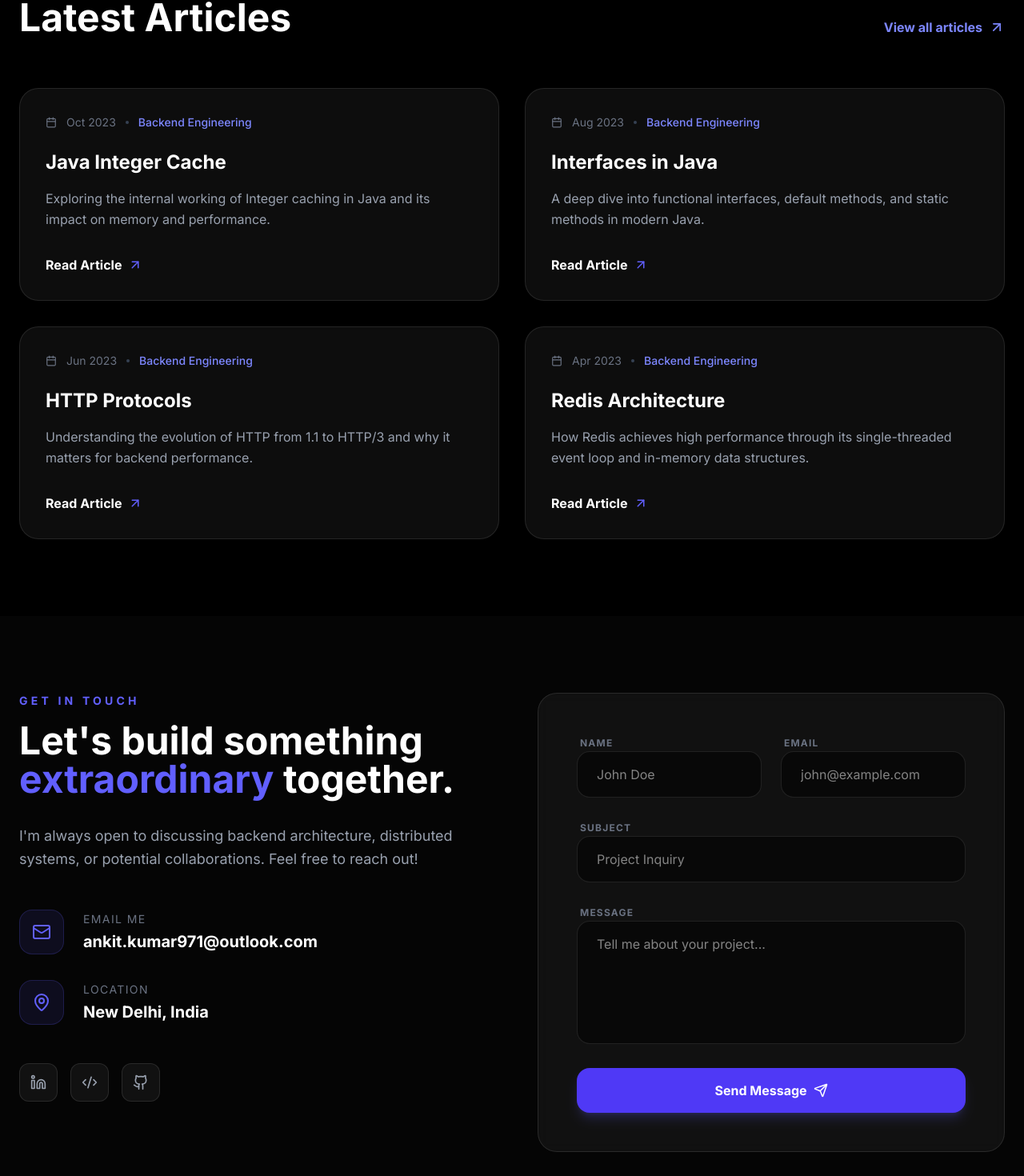
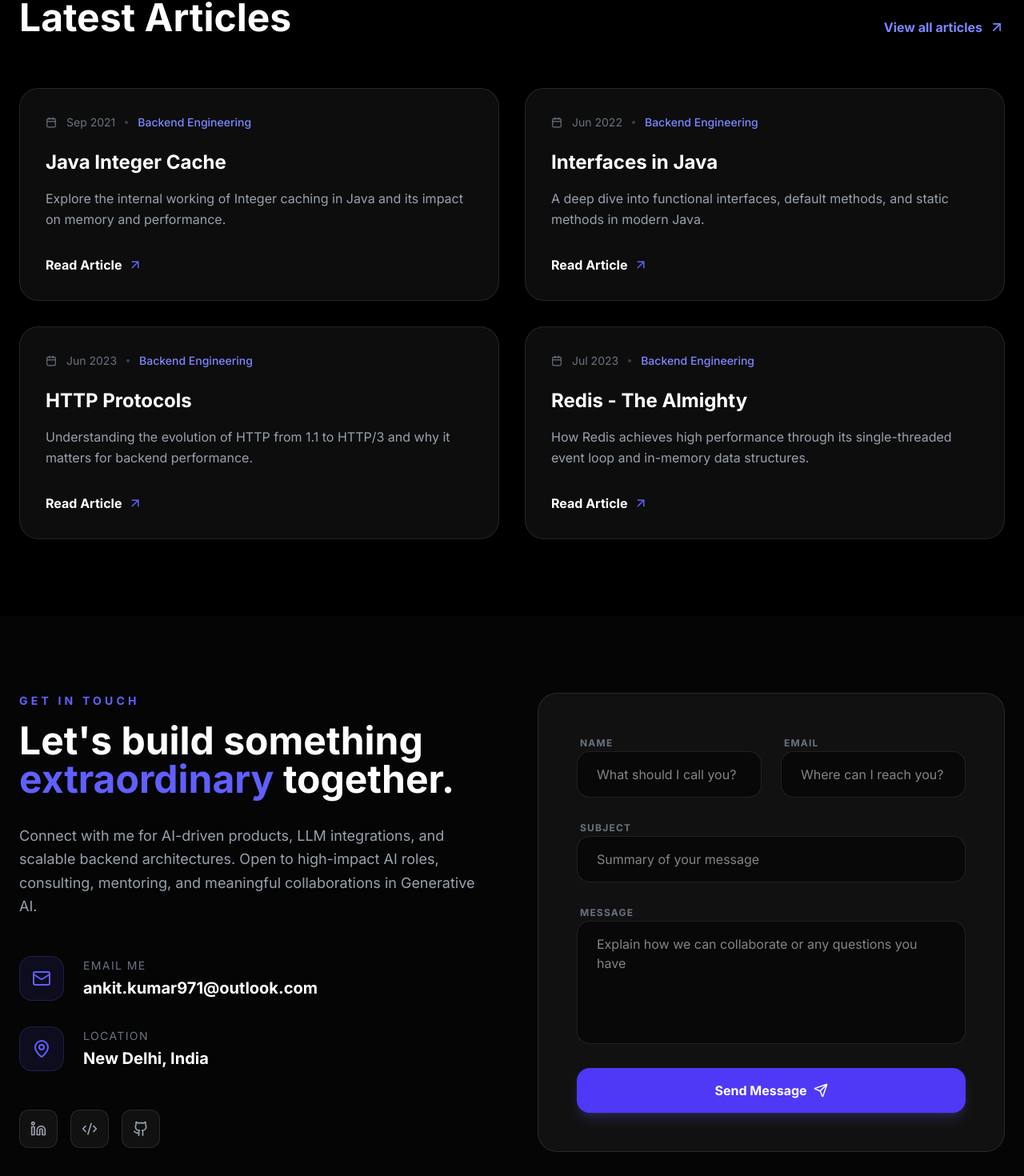
Before and after one commit to softwarekhatri/portfolio-new, a React (Vite) app: page / in a window 1280 px wide. Shown: the part 5560-7030 px from the top of the page at 80% size. Built offline with nearby package versions, Linux system fonts and the light colour scheme.

Commit message:
updated content

```diff
--- a/src/components/Blog.tsx
+++ b/src/components/Blog.tsx
@@ -1,7 +1,7 @@
-import React from 'react';
-import { motion } from 'motion/react';
-import { ArrowUpRight, Calendar } from 'lucide-react';
-import { BLOGS } from '../constants';
+import React from "react";
+import { motion } from "motion/react";
+import { ArrowUpRight, Calendar } from "lucide-react";
+import { BLOGS } from "../constants";
 
 export default function Blog() {
   return (
@@ -28,7 +28,8 @@ export default function Blog() {
             </motion.h3>
           </div>
           <motion.a
-            href="#"
+            href="https://medium.com/@ankitkhatriofficial"
+            target="_blank"
             initial={{ opacity: 0 }}
             whileInView={{ opacity: 1 }}
             viewport={{ once: true }}
@@ -43,6 +44,7 @@ export default function Blog() {
             <motion.a
               key={blog.title}
               href={blog.link}
+              target="_blank"
               initial={{ opacity: 0, y: 30 }}
               whileInView={{ opacity: 1, y: 0 }}
               viewport={{ once: true }}
@@ -53,7 +55,9 @@ export default function Blog() {
                 <Calendar size={14} />
                 <span>{blog.date}</span>
                 <span className="w-1 h-1 rounded-full bg-gray-700" />
-                <span className="text-indigo-400 font-medium">Backend Engineering</span>
+                <span className="text-indigo-400 font-medium">
+                  Backend Engineering
+                </span>
               </div>
               <h4 className="text-2xl font-bold text-white mb-4 group-hover:text-indigo-400 transition-colors">
                 {blog.title}
@@ -62,7 +66,8 @@ export default function Blog() {
                 {blog.excerpt}
               </p>
               <div className="flex items-center gap-2 text-white font-bold group-hover:gap-4 transition-all">
-                Read Article <ArrowUpRight size={18} className="text-indigo-500" />
+                Read Article{" "}
+                <ArrowUpRight size={18} className="text-indigo-500" />
               </div>
             </motion.a>
           ))}
--- a/src/components/Contact.tsx
+++ b/src/components/Contact.tsx
@@ -1,11 +1,14 @@
-import React from 'react';
-import { motion } from 'motion/react';
-import { Mail, Linkedin, Github, Send, MapPin, Code2 } from 'lucide-react';
-import { PERSON_DETAILS } from '../constants';
+import React from "react";
+import { motion } from "motion/react";
+import { Mail, Linkedin, Github, Send, MapPin, Code2 } from "lucide-react";
+import { PERSON_DETAILS } from "../constants";
 
 export default function Contact() {
   return (
-    <section id="contact" className="py-24 px-6 bg-white/[0.02] overflow-hidden">
+    <section
+      id="contact"
+      className="py-24 px-6 bg-white/[0.02] overflow-hidden"
+    >
       <div className="max-w-7xl mx-auto">
         <div className="grid lg:grid-cols-2 gap-16">
           <motion.div
@@ -14,12 +17,20 @@ export default function Contact() {
             viewport={{ once: true }}
             transition={{ duration: 0.8 }}
           >
-            <h2 className="text-sm font-bold text-indigo-500 uppercase tracking-[0.3em] mb-4">Get in Touch</h2>
+            <h2 className="text-sm font-bold text-indigo-500 uppercase tracking-[0.3em] mb-4">
+              Get in Touch
+            </h2>
             <h3 className="text-4xl md:text-5xl font-bold text-white mb-8">
-              Let's build something <span className="text-indigo-500">extraordinary</span> together.
+              Let's build something{" "}
+              <span className="text-indigo-500">extraordinary</span> together.
             </h3>
             <p className="text-lg text-gray-400 mb-12 leading-relaxed">
-              I'm always open to discussing backend architecture, distributed systems, or potential collaborations. Feel free to reach out!
+              {/* I'm always open to discussing backend architecture, distributed
+              systems, or potential collaborations. Feel free to reach out! */}
+              Connect with me for AI-driven products, LLM integrations, and
+              scalable backend architectures. Open to high-impact AI roles,
+              consulting, mentoring, and meaningful collaborations in Generative
+              AI.
             </p>
 
             <div className="space-y-8">
@@ -28,8 +39,13 @@ export default function Contact() {
                   <Mail size={24} />
                 </div>
                 <div className="min-w-0 flex-1">
-                  <div className="text-sm text-gray-500 uppercase tracking-widest mb-1">Email Me</div>
-                  <a href={`mailto:${PERSON_DETAILS.email}`} className="text-lg md:text-xl font-bold text-white hover:text-indigo-400 transition-colors break-all">
+                  <div className="text-sm text-gray-500 uppercase tracking-widest mb-1">
+                    Email Me
+                  </div>
+                  <a
+                    href={`mailto:${PERSON_DETAILS.email}`}
+                    className="text-lg md:text-xl font-bold text-white hover:text-indigo-400 transition-colors break-all"
+                  >
                     {PERSON_DETAILS.email}
                   </a>
                 </div>
@@ -40,7 +56,9 @@ export default function Contact() {
                   <MapPin size={24} />
                 </div>
                 <div>
-                  <div className="text-sm text-gray-500 uppercase tracking-widest mb-1">Location</div>
+                  <div className="text-sm text-gray-500 uppercase tracking-widest mb-1">
+                    Location
+                  </div>
                   <div className="text-xl font-bold text-white">
                     {PERSON_DETAILS.location}
                   </div>
@@ -52,7 +70,10 @@ export default function Contact() {
               {[
                 { icon: Linkedin, href: PERSON_DETAILS.linkedin },
                 { icon: Code2, href: PERSON_DETAILS.leetcode },
-                { icon: Github, href: "#" },
+                {
+                  icon: Github,
+                  href: PERSON_DETAILS.github,
+                },
               ].map((social, i) => (
                 <motion.a
                   key={i}
@@ -78,40 +99,52 @@ export default function Contact() {
             <form className="space-y-6" onSubmit={(e) => e.preventDefault()}>
               <div className="grid md:grid-cols-2 gap-6">
                 <div className="space-y-2">
-                  <label className="text-xs font-bold text-gray-500 uppercase tracking-widest ml-1">Name</label>
+                  <label className="text-xs font-bold text-gray-500 uppercase tracking-widest ml-1">
+                    Name
+                  </label>
                   <input
                     type="text"
-                    placeholder="John Doe"
+                    placeholder="What should I call you?"
                     className="w-full px-4 md:px-6 py-4 bg-black/50 border border-white/10 rounded-2xl text-white focus:outline-none focus:border-indigo-500 transition-colors"
                   />
                 </div>
                 <div className="space-y-2">
-                  <label className="text-xs font-bold text-gray-500 uppercase tracking-widest ml-1">Email</label>
+                  <label className="text-xs font-bold text-gray-500 uppercase tracking-widest ml-1">
+                    Email
+                  </label>
                   <input
                     type="email"
-                    placeholder="john@example.com"
+                    placeholder="Where can I reach you?"
                     className="w-full px-4 md:px-6 py-4 bg-black/50 border border-white/10 rounded-2xl text-white focus:outline-none focus:border-indigo-500 transition-colors"
                   />
                 </div>
               </div>
               <div className="space-y-2">
-                <label className="text-xs font-bold text-gray-500 uppercase tracking-widest ml-1">Subject</label>
+                <label className="text-xs font-bold text-gray-500 uppercase tracking-widest ml-1">
+                  Subject
+                </label>
                 <input
                   type="text"
-                  placeholder="Project Inquiry"
+                  placeholder="Summary of your message"
                   className="w-full px-4 md:px-6 py-4 bg-black/50 border border-white/10 rounded-2xl text-white focus:outline-none focus:border-indigo-500 transition-colors"
                 />
               </div>
               <div className="space-y-2">
-                <label className="text-xs font-bold text-gray-500 uppercase tracking-widest ml-1">Message</label>
+                <label className="text-xs font-bold text-gray-500 uppercase tracking-widest ml-1">
+                  Message
+                </label>
                 <textarea
                   rows={5}
-                  placeholder="Tell me about your project..."
+                  placeholder="Explain how we can collaborate or any questions you have"
                   className="w-full px-4 md:px-6 py-4 bg-black/50 border border-white/10 rounded-2xl text-white focus:outline-none focus:border-indigo-500 transition-colors resize-none"
                 />
               </div>
               <button className="w-full py-4 bg-indigo-600 text-white rounded-2xl font-bold flex items-center justify-center gap-2 hover:bg-indigo-700 transition-all shadow-lg shadow-indigo-500/20 group">
-                Send Message <Send size={18} className="group-hover:translate-x-1 group-hover:-translate-y-1 transition-transform" />
+                Send Message{" "}
+                <Send
+                  size={18}
+                  className="group-hover:translate-x-1 group-hover:-translate-y-1 transition-transform"
+                />
               </button>
             </form>
           </motion.div>
--- a/src/constants.ts
+++ b/src/constants.ts
@@ -11,6 +11,8 @@ export const PERSON_DETAILS = {
   linkedin: "https://linkedin.com/in/ankitkhatriofficial/",
   leetcode: "https://leetcode.com/u/ankitkhatriofficial/",
   portfolio: "https://ankitkhatri.vercel.app/",
+  github: "https://github.com/ankitkhatriofficial",
+  topmate: "https://topmate.io/ankitkhatriofficial",
 };
 
 export const EXPERIENCES: Experience[] = [
@@ -169,30 +171,30 @@ export const PROJECTS: Project[] = [
 export const BLOGS: Blog[] = [
   {
     title: "Java Integer Cache",
-    date: "Oct 2023",
+    date: "Sep 2021",
     excerpt:
-      "Exploring the internal working of Integer caching in Java and its impact on memory and performance.",
-    link: "#",
+      "Explore the internal working of Integer caching in Java and its impact on memory and performance.",
+    link: "https://medium.com/@ankitkhatriofficial/everything-about-java-integer-caching-b5c752a91393",
   },
   {
     title: "Interfaces in Java",
-    date: "Aug 2023",
+    date: "Jun 2022",
     excerpt:
       "A deep dive into functional interfaces, default methods, and static methods in modern Java.",
-    link: "#",
+    link: "https://medium.com/towardsdev/all-about-the-interfaces-in-java-ea9c89eeb0f",
   },
   {
     title: "HTTP Protocols",
     date: "Jun 2023",
     excerpt:
       "Understanding the evolution of HTTP from 1.1 to HTTP/3 and why it matters for backend performance.",
-    link: "#",
+    link: "https://medium.com/@ankitkhatriofficial/http-protocols-that-everyone-must-know-3278e627e3a2",
   },
   {
-    title: "Redis Architecture",
-    date: "Apr 2023",
+    title: "Redis - The Almighty",
+    date: "Jul 2023",
     excerpt:
       "How Redis achieves high performance through its single-threaded event loop and in-memory data structures.",
-    link: "#",
+    link: "https://medium.com/@ankitkhatriofficial/redis-the-almighty-4c71e47be617",
   },
 ];
```
